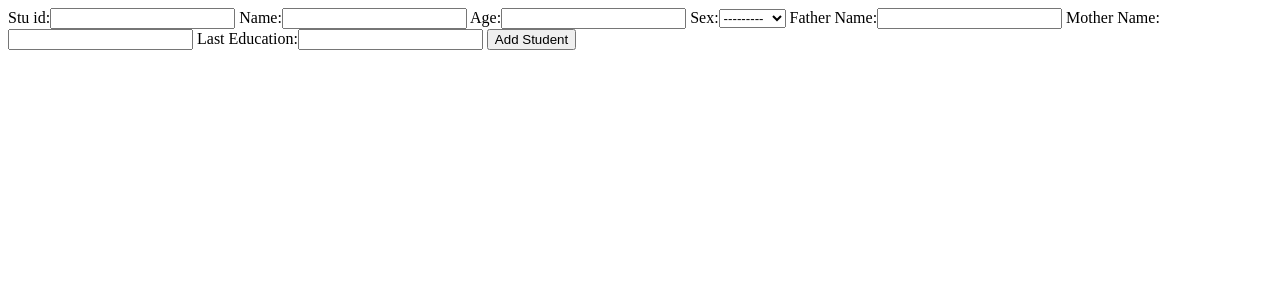
After one commit to Sabbirdiu/StudentInformation, a Django app: page /add/ in a window 1280 px wide. The commit adds this page. Shown: the top 300 px of the page. Run offline with Django 3.2, Linux system fonts and the light colour scheme.

Commit message:
Added student form views and render to the template

```diff
--- a/student/models.py
+++ b/student/models.py
@@ -6,7 +6,7 @@ class Student(models.Model):
     GENDER_CHOICES = (
         ('male', 'Male'),
         ('female', 'Female'))
-    stu_id = models.CharField(max_length=50, unique=True)
+    stu_id = models.CharField(max_length=50, unique=True,error_messages={'unique':"this Student id is already exists"})
     name = models.CharField(max_length=50)
     age = models.IntegerField()
     sex =  models.CharField(max_length=50, choices=GENDER_CHOICES)
--- /dev/null
+++ b/student/templates/add_student.html
@@ -0,0 +1,5 @@
+<form action="." method="post">
+    {% csrf_token %}
+    {{stu}}
+    <button>Add Student</button>
+</form>
--- a/student/urls.py
+++ b/student/urls.py
@@ -1,7 +1,8 @@
 
 from django.urls import path
-from .views import home
-from .views import home
+from django.urls import path
+from .views import home,add_student
 urlpatterns = [
-    path('', home),
+    path('', home,name="home"),
+    path('add/', add_student,name="add_student"),
 ]
--- a/student/views.py
+++ b/student/views.py
@@ -1,7 +1,11 @@
-from django.shortcuts import render
+from django.shortcuts import render,redirect
+from .models import Student
+from .forms import studentform
+from django.http import  HttpResponseRedirect
 
-# Create your views here.
-from .models import Student
+from django.contrib import messages
+
+
 
 def home(request):
     stu = Student.objects.all().order_by('stu_id')
@@ -10,3 +14,20 @@ def home(request):
         'stu':stu
     }
     return render(request,'home.html',context)
+
+def add_student(request):
+    stu = studentform()
+    if request.method=='POST':
+        stu=studentform(request.POST)
+        if stu.is_valid():
+            stu.save()
+            messages.success(request, 'This Student id is added in the list ')
+            return redirect('home')
+
+        else:
+            form = studentform()
+
+    context = {
+        'stu':stu
+    }
+    return render(request, 'add_student.html', context)
```
Also changed, not shown: student/templates/home.html (+7 -0 lines), db.sqlite3, student/forms.py (line endings or trailing spaces).
